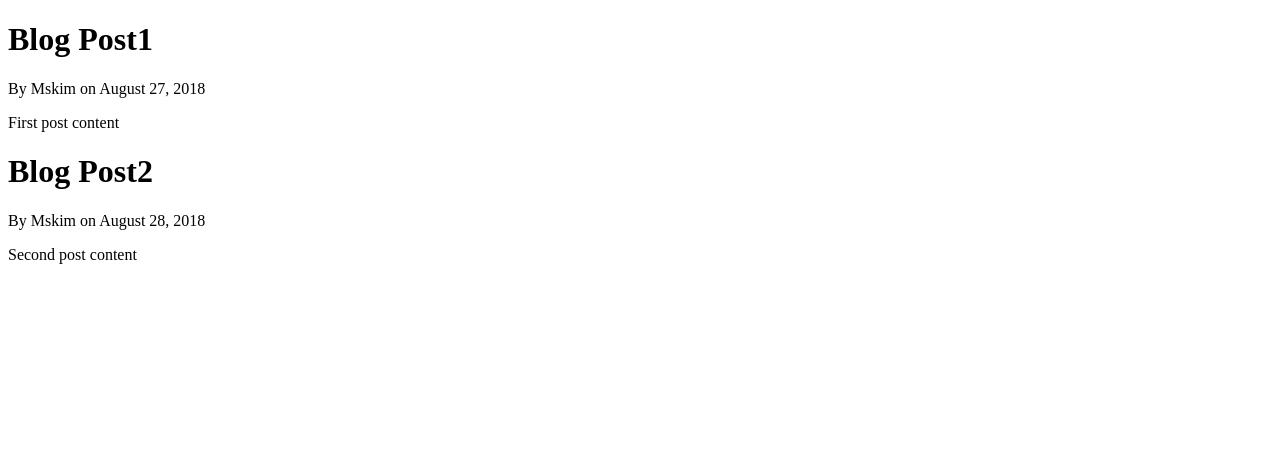
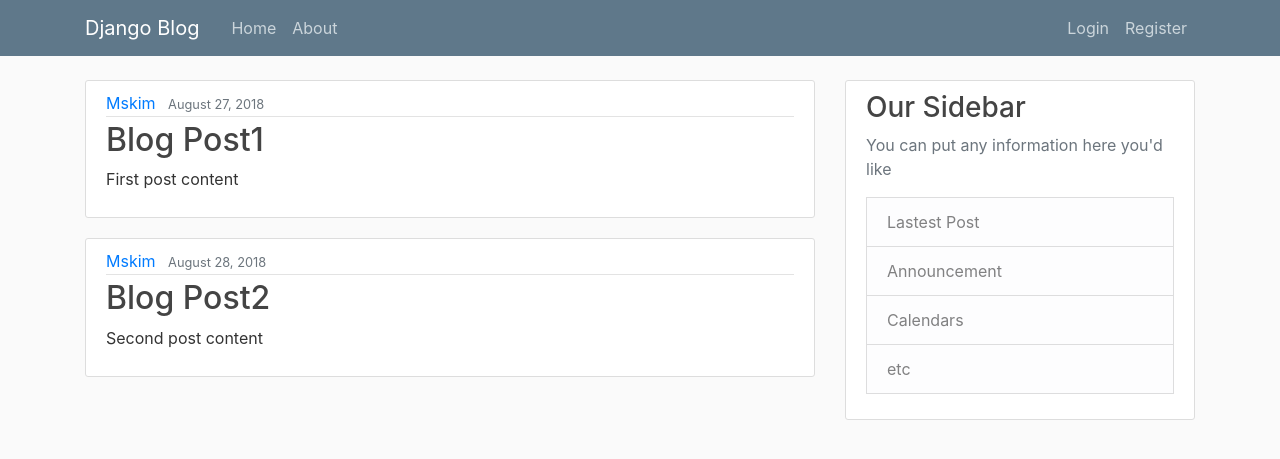
Before and after one commit to kms20a/django_project, a Django app: page / in a window 1280 px wide. Shown: the top 459 px of the page. Run offline with Django 3.2, Linux system fonts and the light colour scheme; some libraries are stand-ins or nearby versions.

Commit message:
add Bootstrap CSS

```diff
--- /dev/null
+++ b/blog/static/blog/main.css
@@ -0,0 +1,81 @@
+@charset "UTF-8";
+body {
+	background: #fafafa;
+	color: #333333;
+	margin-top: 5rem;
+}
+
+h1, h2, h3, h4, h5, h6 {
+	color: #444444;
+}
+
+.bg-steel {
+	background-color: #5f788a;
+}
+
+.site-header .navbar-nav .nav-link {
+	color: #cbd5db;
+}
+
+.site-header .navbar-nav .nav-link:hover {
+	color: #ffffff;
+}
+
+.site-header .navbar-nav .nav-link.active {
+	font-weight: 500;
+}
+
+.content-section {
+	background: #ffffff;
+	padding: 10px 20px;
+	border: 1px solid #dddddd;
+	border-radius: 3px;
+	margin-bottom: 20px;
+}
+
+.article-title {
+	color: #444444
+}
+
+a.article-title:hover {
+	color: #428bca;
+	text-decoration: none;
+}
+
+.article-content {
+	white-space: pre-line;
+}
+
+.article-img {
+	height: 65px;
+	width: 65px;
+	margin-right: 16px;
+}
+
+.article-metadata {
+	padding-bottom: 1px;
+	margin-bottom: 4px;
+	border-bottom: 1px solid #e3e3e3
+}
+
+.article-metadata a:hover {
+	color: #333;
+	text-decoration: none;
+}
+
+.article-svg {
+	width: 25px;
+	height: 25px;
+	vertical-align: middle;
+}
+
+.account-img {
+	height: 125px;
+	width: 125px;
+	margin-right: 20px;
+	margin-bottom: 16px;
+}
+
+.account-heading {
+	font-size: 2.5rem;
+}
--- a/blog/templates/blog/base.html
+++ b/blog/templates/blog/base.html
@@ -1,7 +1,17 @@
+{% load static %}
+
 <!DOCTYPE html>
 <html>
 <head>
-	<meta charset="UTF-8">
+	<!-- Required meta tags -->
+    <meta charset="utf-8">
+    <meta name="viewport" content="width=device-width, initial-scale=1, shrink-to-fit=no">
+
+    <!-- Bootstrap CSS -->
+    <link rel="stylesheet" href="https://stackpath.bootstrapcdn.com/bootstrap/4.3.1/css/bootstrap.min.css" integrity="sha384-ggOyR0iXCbMQv3Xipma34MD+dH/1fQ784/j6cY/iJTQUOhcWr7x9JvoRxT2MZw1T" crossorigin="anonymous">
+
+	<link rel="stylesheet" type="text/css" href="{% static 'blog/main.css' %}">
+
 	{% if title %}
 		<title>Django Blog - {{ title }}</title>
 	{% else %}
@@ -9,7 +19,51 @@
 	{% endif %}
 </head>
 <body>
-	{% block content %}
-	{% endblock %}
+
+	<header class="site-header">
+		<nav class="navbar navbar-expand-md navbar-dark bg-steel fixed-top">
+			<div class="container">
+				<a class="navbar-brand mr-4" href="/">Django Blog</a>
+				<button class="navbar-toggler" type="button" data-toggle="collapse" data-target="#navbarSupportedContent" aria-controls="navbarSupportedContent" aria-expanded="false" aria-label="Toggle navigation">
+					<span class="navbar-toggler-icon"></span>
+				</button>
+				<div class="collapse navbar-collapse" id="navbarToggle">
+					<div class="navbar-nav mr-auto">
+						<a class="nav-item nav-link" href="/">Home</a>
+						<a class="nav-item nav-link" href="/about">About</a>
+					</div>
+				</div>
+				<!-- Navbar Right Side -->
+				<div class="navbar-nav">
+					<a class="nav-item nav-link" href="#">Login</a>
+					<a class="nav-item nav-link" href="#">Register</a>
+				</div>
+			</div>
+		</nav>
+	</header>
+	<main role="main" class="container">
+		<div class="row">
+			<div class="col-md-8">
+				{% block content %}
+				{% endblock %}
+			</div>
+			<div class="col-md-4">
+				<div class="content-section">
+					<h3>Our Sidebar</h3>
+					<p class="text-muted">You can put any information here you'd like
+						<li class="list-group-item list-group-item-light">Lastest Post</li>
+						<li class="list-group-item list-group-item-light">Announcement</li>
+						<li class="list-group-item list-group-item-light">Calendars</li>
+						<li class="list-group-item list-group-item-light">etc</li>
+					</p>
+				</div>
+			</div>
+		</div>
+	</main>
+	<!-- Optional JavaScript -->
+    <!-- jQuery first, then Popper.js, then Bootstrap JS -->
+    <script src="https://code.jquery.com/jquery-3.3.1.slim.min.js" integrity="sha384-q8i/X+965DzO0rT7abK41JStQIAqVgRVzpbzo5smXKp4YfRvH+8abtTE1Pi6jizo" crossorigin="anonymous"></script>
+    <script src="https://cdnjs.cloudflare.com/ajax/libs/popper.js/1.14.7/umd/popper.min.js" integrity="sha384-UO2eT0CpHqdSJQ6hJty5KVphtPhzWj9WO1clHTMGa3JDZwrnQq4sF86dIHNDz0W1" crossorigin="anonymous"></script>
+    <script src="https://stackpath.bootstrapcdn.com/bootstrap/4.3.1/js/bootstrap.min.js" integrity="sha384-JjSmVgyd0p3pXB1rRibZUAYoIIy6OrQ6VrjIEaFf/nJGzIxFDsf4x0xIM+B07jRM" crossorigin="anonymous"></script>
 </body>
 </html>
--- a/blog/templates/blog/home.html
+++ b/blog/templates/blog/home.html
@@ -1,8 +1,20 @@
 {% extends "blog/base.html" %}
 {% block content %}
-{% for post in posts %}
-	<h1>{{ post.title }}</h1>
-	<p>By {{ post.author }} on {{ post.date_posted }}</p>
-	<p>{{ post.content }}</p>
-{% endfor %}
+	{% for post in posts %}
+		<!--
+		<h1>{{ post.title }}</h1>
+		<p>By {{ post.author }} on {{ post.date_posted }}</p>
+		<p>{{ post.content }}</p-->
+
+		<article class="media content-section">
+			<div class="media-body">
+				<div class="article-metadata">
+					<a class="mr-2" href="#">{{ post.author }}</a>
+					<small class="text-muted">{{ post.date_posted }}</small>
+				</div>
+				<h2><a class="article-title" href="#">{{ post.title }}</a></h2>
+				<p class="article-content">{{ post.content }}</p>
+			</div>
+		</article>
+	{% endfor %}
 {% endblock content %}
```
